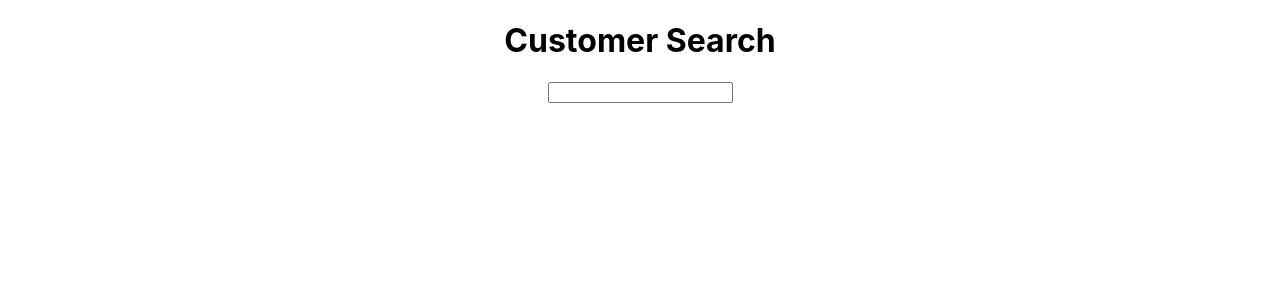
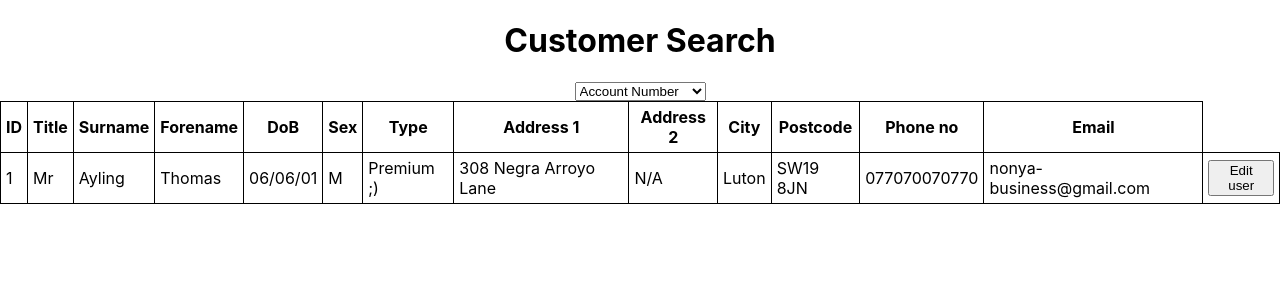
Before and after one commit to QACTrainers/LBG-QE, a React (Create React App) app in the folder src/main/client/: page /customer-maintenance in a window 1280 px wide. Shown: the top 300 px of the page. Built offline with nearby package versions, Linux system fonts and the light colour scheme.

Commit message:
Merged front and back end successfuly and populated the customer search page

```diff
--- a/src/main/client/public/index.html
+++ b/src/main/client/public/index.html
@@ -15,29 +15,10 @@
       user's mobile device or desktop. See https://developers.google.com/web/fundamentals/web-app-manifest/
     -->
     <link rel="manifest" href="%PUBLIC_URL%/manifest.json" />
-    <!--
-      Notice the use of %PUBLIC_URL% in the tags above.
-      It will be replaced with the URL of the `public` folder during the build.
-      Only files inside the `public` folder can be referenced from the HTML.
-
-      Unlike "/favicon.ico" or "favicon.ico", "%PUBLIC_URL%/favicon.ico" will
-      work correctly both with client-side routing and a non-root public URL.
-      Learn how to configure a non-root public URL by running `npm run build`.
-    -->
-    <title>React App</title>
+    <title>QA Bank</title>
   </head>
   <body>
     <noscript>You need to enable JavaScript to run this app.</noscript>
     <div id="root"></div>
-    <!--
-      This HTML file is a template.
-      If you open it directly in the browser, you will see an empty page.
-
-      You can add webfonts, meta tags, or analytics to this file.
-      The build step will place the bundled scripts into the <body> tag.
-
-      To begin the development, run `npm start` or `yarn start`.
-      To create a production bundle, use `npm run build` or `yarn build`.
-    -->
   </body>
 </html>
--- a/src/main/client/src/App.js
+++ b/src/main/client/src/App.js
@@ -1,4 +1,5 @@
 // import logo from "./logo.svg";
+import React from "react";
 import { BrowserRouter as Router } from "react-router-dom";
 import Main from "./Main";
 import "./App.css";
--- a/src/main/client/src/pages/CustomerMaintenance.jsx
+++ b/src/main/client/src/pages/CustomerMaintenance.jsx
@@ -1,19 +1,89 @@
 import React from "react";
-import "./css/shared.css"
+import { useState } from "react";
+import "./css/shared.css";
+
 const CustomerMaintenance = () => {
+  const [inputBox, setInputBox] = useState(<></>);
+
+  const getTextBox = (input) => {
+    switch (input) {
+      case "aid":
+        return ["account-id-input", "Enter account number..."];
+      case "cid":
+        return ["customer-id", "Enter customer number..."];
+      case "sname":
+        return ["surname", "Enter customer surname..."];
+      case "email":
+        return ["email", "Enter customer email..."];
+      case "pcode":
+        return ["postcode", "Enter customer postcode..."];
+      default:
+        return [];
+    }
+  };
+
+  const handleSubmitChange = () => {
+    let input = document.querySelector("#search-by").value;
+    let inputData = getTextBox(input);
+    setInputBox(
+      <input
+        type="text"
+        id={inputData[0] + "-input"}
+        placeholder={inputData[1]}
+      />
+    );
+  };
   return (
     <div className="main-container">
       <h1>Customer Search</h1>
-      <input type="text" list="search-options"/>
-      <datalist id="search-options">
-        <option>Account ID</option>
-        <option>Customer ID</option>
-        <option>Surname</option>
-        <option>Email</option>
-        <option>Postcode</option>
-      </datalist>
-      <h1></h1>
-      <div id=""></div>
+      <select id="search-by" onChange={handleSubmitChange}>
+        <option disabled>Search by...</option>
+        <option value="aid">Account Number</option>
+        <option value="cid">Customer Number</option>
+        <option value="sname">Surname</option>
+        <option value="email">Email</option>
+        <option value="pcode">Postcode</option>
+      </select>
+      {inputBox}
+      <div id="">
+        <table>
+          <thead>
+            <tr>
+              <th>ID</th>
+              <th>Title</th>
+              <th>Surname</th>
+              <th>Forename</th>
+              <th>DoB</th>
+              <th>Sex</th>
+              <th>Type</th>
+              <th>Address 1</th>
+              <th>Address 2</th>
+              <th>City</th>
+              <th>Postcode</th>
+              <th>Phone no</th>
+              <th>Email</th>
+            </tr>
+          </thead>
+          <tbody>
+            <tr>
+              <td>1</td>
+              <td>Mr</td>
+              <td>Ayling</td>
+              <td>Thomas</td>
+              <td>06/06/01</td>
+              <td>M</td>
+              <td>Premium ;)</td>
+              <td>308 Negra Arroyo Lane</td>
+              <td>N/A</td>
+              <td>Luton</td>
+              <td>SW19 8JN</td>
+              <td>077070070770</td>
+              <td>nonya-business@gmail.com</td>
+              <td><button value="edit" id="edit-button">Edit user</button></td>
+            </tr>
+          </tbody>
+        </table>
+      </div>
     </div>
   );
 };
--- a/src/main/client/src/pages/MainMenu.jsx
+++ b/src/main/client/src/pages/MainMenu.jsx
@@ -1,4 +1,4 @@
-import React, { useState, useEffect } from "react";
+import React, { useState } from "react";
 import { Link } from "react-router-dom";
 import Popup from "../components/Popup";
 import Error from "../components/Error";
@@ -27,13 +27,13 @@ const MainMenu = () => {
   };
 
   const checkUsername = () => {
-    let input = document.querySelector("#username-input");
+    let input = document.querySelector("#username-input").value;
     setUsernameError(
-      input.value.length > 20 ? (
+      input.length > 20 ? (
         <Error message="Username is too long" />
-      ) : input.value.length == 0 ? (
+      ) : input.length === 0 ? (
         <Error message="Enter a username" />
-      ) : !new RegExp(/^[a-zA-Z0-9]+$/).test(input.value) ? (
+      ) : !new RegExp(/^[a-zA-Z0-9]+$/).test(input) ? (
         <Error message="Invalid characters in username" />
       ) : (
         <></>
@@ -42,11 +42,11 @@ const MainMenu = () => {
   };
 
   const checkPassword = () => {
-    let input = document.querySelector("#password-input");
+    let input = document.querySelector("#password-input").value;
     setPasswordError(
       !new RegExp(
         /^(?=.*[a-z])(?=.*[A-Z])(?=.*\d)(?=.*[@$!%*?&])[A-Za-z\d@$!%*?&]{8,20}$/
-      ).test(input.value) ? (
+      ).test(input) ? (
         <Error message="Password must be between 8 and 20 characters, at least one uppercase letter, one lowercase letter, one number and one special character" />
       ) : (
         <></>
--- a/src/main/client/src/pages/css/main-menu.css
+++ b/src/main/client/src/pages/css/main-menu.css
@@ -8,7 +8,8 @@
   align-items: center;
 }
 
-button {
+#button-container > button,
+#button-container > a > button {
   width: 150px;
   margin: 2.5px;
 }
--- a/src/main/client/src/pages/css/shared.css
+++ b/src/main/client/src/pages/css/shared.css
@@ -4,3 +4,19 @@
     flex-direction: column;
     align-items: center;
 }
+
+input, select :not(#edit-button) {
+    margin:5px;
+    width:150px;
+}
+
+table {
+    border-spacing: 0;
+    border-collapse: collapse;
+}
+
+th, td {
+    margin: 100px;
+    border: 1px solid black;
+    padding: 5px;
+}
```
Lines whose indentation alone changed are shown as unchanged.
